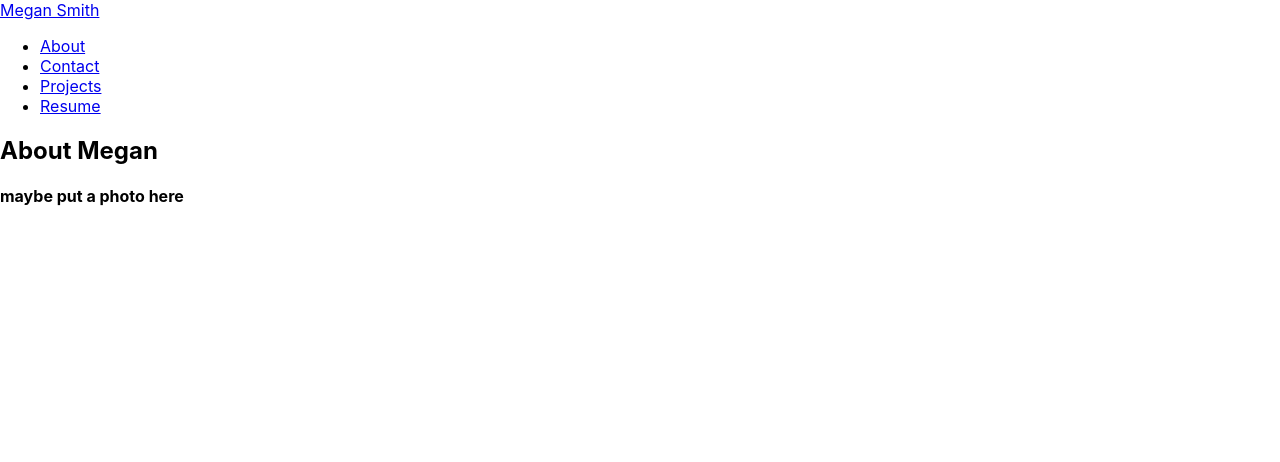
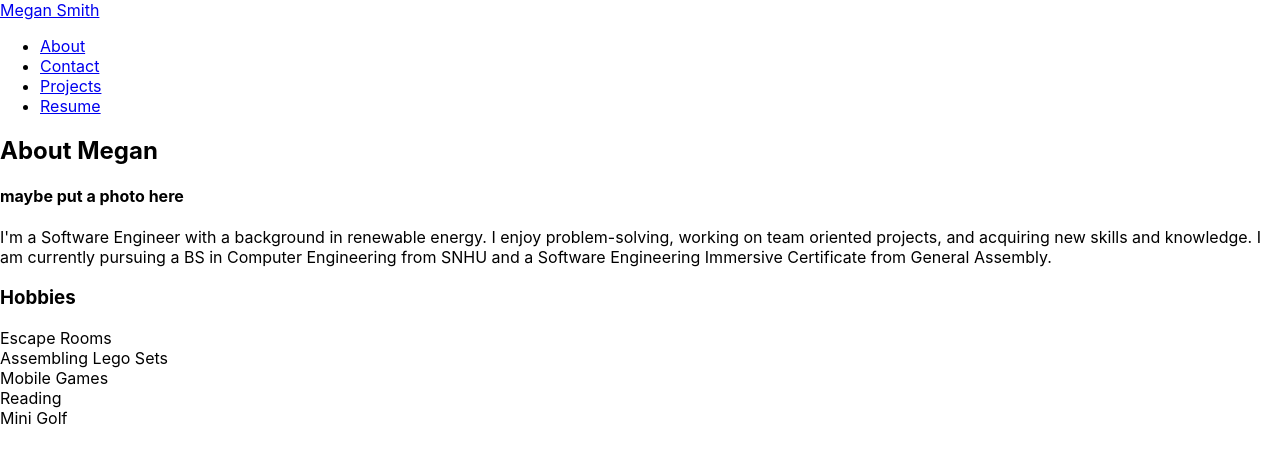
Before and after one commit to Megans766/portfolio-react, a React (Create React App) app: page /about in a window 1280 px wide. Shown: the top 462 px of the page. Built offline with nearby package versions, Linux system fonts and the light colour scheme.

Commit message:
update About component

```diff
--- a/src/pages/About.jsx
+++ b/src/pages/About.jsx
@@ -3,6 +3,18 @@ function About() {
     <>
       <h2>About Megan</h2>
       <h4>maybe put a photo here</h4>
+      <p>
+        I'm a Software Engineer with a background in renewable energy. I enjoy problem-solving, working on team oriented projects, and acquiring new skills and knowledge. I am currently pursuing a BS in Computer Engineering from SNHU and a Software Engineering Immersive Certificate from General Assembly.
+      </p>
+      <h3>Hobbies</h3>
+      <div>
+        <div>Escape Rooms</div>
+        <div>Assembling Lego Sets</div>
+        <div>Mobile Games</div>
+        <div>Reading</div>
+        <div>Mini Golf</div>
+      </div>
+
     </>
   )
 }
```
